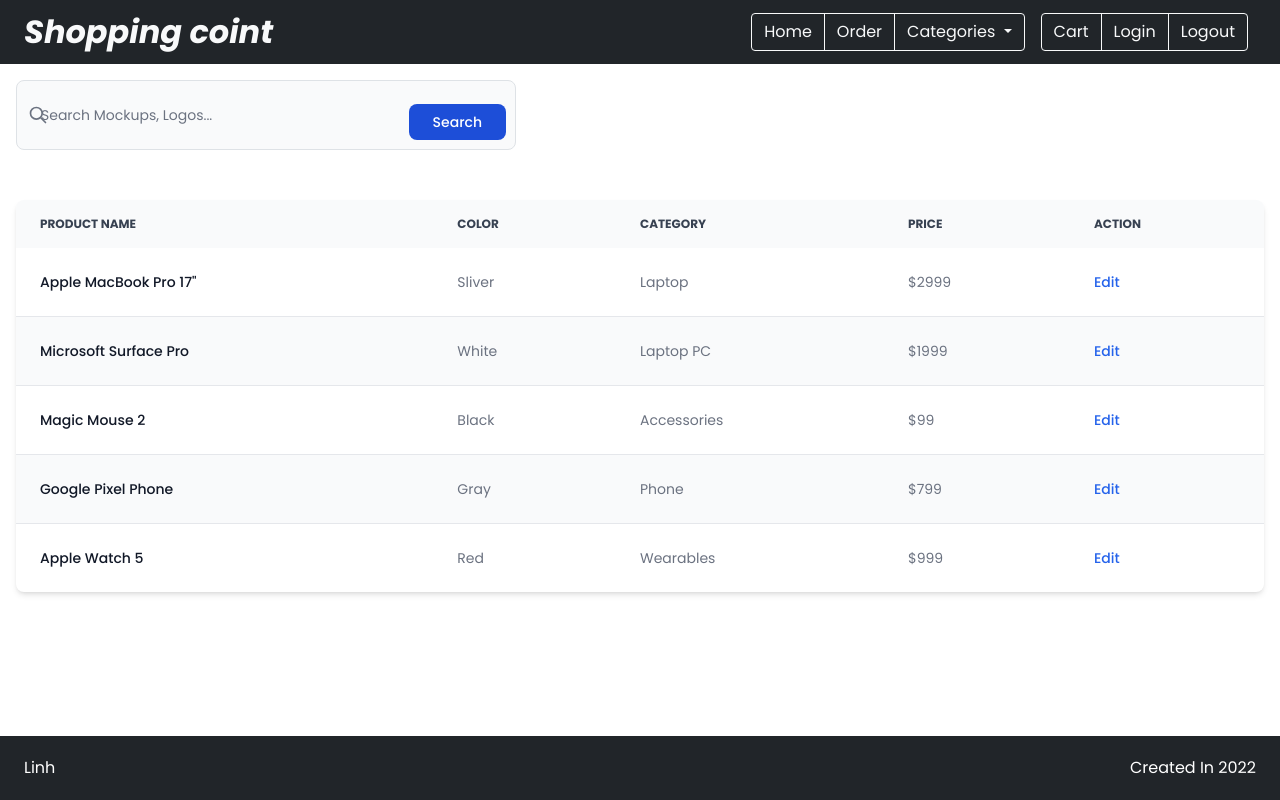
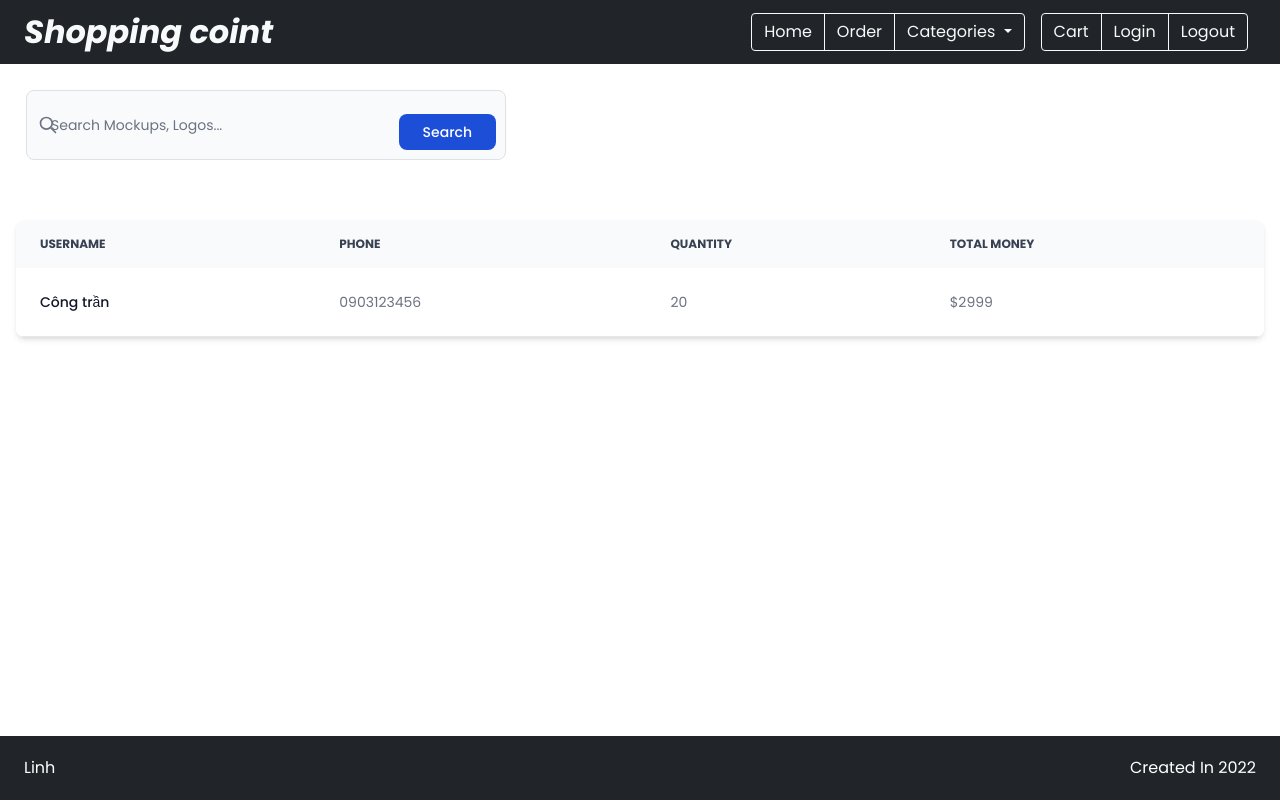
Before and after one commit to luutunglinh/fe-vss-angular-ducanh, an Angular app in the folder app/: page /order in a window 1280 px wide. Built offline with nearby package versions, Linux system fonts and the light colour scheme.

Commit message:
order detail

```diff
--- a/app/src/app/app.module.ts
+++ b/app/src/app/app.module.ts
@@ -7,8 +7,9 @@ import { AppRoutingModule } from './app-routing.module';
 import { AppComponent } from './app.component';
 import { FooterComponent } from './layout/content-layout/footer/footer.component';
 import { HeaderComponent } from './layout/content-layout/header/header.component';
+import { OrderDetailComponent } from './layout/content-layout/order-detail/order-detail.component';
 @NgModule({
-  declarations: [AppComponent, HeaderComponent, FooterComponent],
+  declarations: [AppComponent, HeaderComponent, FooterComponent, OrderDetailComponent ],
   imports: [
     BrowserModule,
     AppRoutingModule,
--- /dev/null
+++ b/app/src/app/layout/content-layout/order-detail/order-detail.component.html
@@ -0,0 +1 @@
+<p>order-detail works!</p>
--- a/app/src/app/layout/content-layout/order/order.component.css
+++ b/app/src/app/layout/content-layout/order/order.component.css
@@ -1,4 +1,5 @@
 .search{
     width: 500px;
     margin-bottom: 50px;
+    padding: 10px;
 }
--- a/app/src/app/layout/content-layout/order/order.component.html
+++ b/app/src/app/layout/content-layout/order/order.component.html
@@ -1,5 +1,3 @@
-
-
 <div class="search">
   <form>
       <label for="default-search" class="mb-2 text-sm font-medium text-gray-900 sr-only dark:text-white">Search</label>
@@ -18,106 +16,32 @@
       <thead class="text-xs text-gray-700 uppercase bg-gray-50 dark:bg-gray-700 dark:text-gray-400">
           <tr>
               <th scope="col" class="px-6 py-3">
-                    Product name
+                  Username
               </th>
               <th scope="col" class="px-6 py-3">
-                    Color
+                  Phone
               </th>
               <th scope="col" class="px-6 py-3">
-                    Category
+                  Quantity
               </th>
               <th scope="col" class="px-6 py-3">
-                    Price
-                </th>
-                <th scope="col" class="px-6 py-3">
-                    Action
+                Total Money
               </th>
           </tr>
       </thead>
       <tbody>
           <tr class="bg-white border-b dark:bg-gray-900 dark:border-gray-700">
               <th scope="row" class="px-6 py-4 font-medium text-gray-900 whitespace-nowrap dark:text-white">
-                    Apple MacBook Pro 17"
+                  Công trần
               </th>
               <td class="px-6 py-4">
-                    Sliver
+                  0903123456
               </td>
               <td class="px-6 py-4">
-                    Laptop
+                  20
               </td>
               <td class="px-6 py-4">
                   $2999
-                </td>
-                <td class="px-6 py-4">
-                    <a href="#" class="font-medium text-blue-600 dark:text-blue-500 hover:underline">Edit</a>
-                </td>
-            </tr>
-            <tr class="border-b bg-gray-50 dark:bg-gray-800 dark:border-gray-700">
-                <th scope="row" class="px-6 py-4 font-medium text-gray-900 whitespace-nowrap dark:text-white">
-                    Microsoft Surface Pro
-                </th>
-                <td class="px-6 py-4">
-                    White
-                </td>
-                <td class="px-6 py-4">
-                    Laptop PC
-                </td>
-                <td class="px-6 py-4">
-                    $1999
-                </td>
-                <td class="px-6 py-4">
-                    <a href="#" class="font-medium text-blue-600 dark:text-blue-500 hover:underline">Edit</a>
-                </td>
-            </tr>
-            <tr class="bg-white border-b dark:bg-gray-900 dark:border-gray-700">
-                <th scope="row" class="px-6 py-4 font-medium text-gray-900 whitespace-nowrap dark:text-white">
-                    Magic Mouse 2
-                </th>
-                <td class="px-6 py-4">
-                    Black
-                </td>
-                <td class="px-6 py-4">
-                    Accessories
-                </td>
-                <td class="px-6 py-4">
-                    $99
-                </td>
-                <td class="px-6 py-4">
-                    <a href="#" class="font-medium text-blue-600 dark:text-blue-500 hover:underline">Edit</a>
-                </td>
-            </tr>
-            <tr class="border-b bg-gray-50 dark:bg-gray-800 dark:border-gray-700">
-                <th scope="row" class="px-6 py-4 font-medium text-gray-900 whitespace-nowrap dark:text-white">
-                    Google Pixel Phone
-                </th>
-                <td class="px-6 py-4">
-                    Gray
-                </td>
-                <td class="px-6 py-4">
-                    Phone
-                </td>
-                <td class="px-6 py-4">
-                    $799
-                </td>
-                <td class="px-6 py-4">
-                    <a href="#" class="font-medium text-blue-600 dark:text-blue-500 hover:underline">Edit</a>
-                </td>
-            </tr>
-            <tr>
-                <th scope="row" class="px-6 py-4 font-medium text-gray-900 whitespace-nowrap dark:text-white">
-                    Apple Watch 5
-                </th>
-                <td class="px-6 py-4">
-                    Red
-                </td>
-                <td class="px-6 py-4">
-                    Wearables
-                </td>
-                <td class="px-6 py-4">
-                    $999
-                </td>
-                <td class="px-6 py-4">
-                    <a href="#" class="font-medium text-blue-600 dark:text-blue-500 hover:underline">Edit</a>
               </td>
           </tr>
       </tbody>
```
Also changed, not shown: app/src/app/layout/content-layout/order-detail/order-detail.component.ts (added, +10 -0 lines), app/src/app/layout/content-layout/order-detail/order-detail.component.css (added), 1 other file (tests, documents, lock files or other folders). Lines whose indentation alone changed are shown as unchanged.
